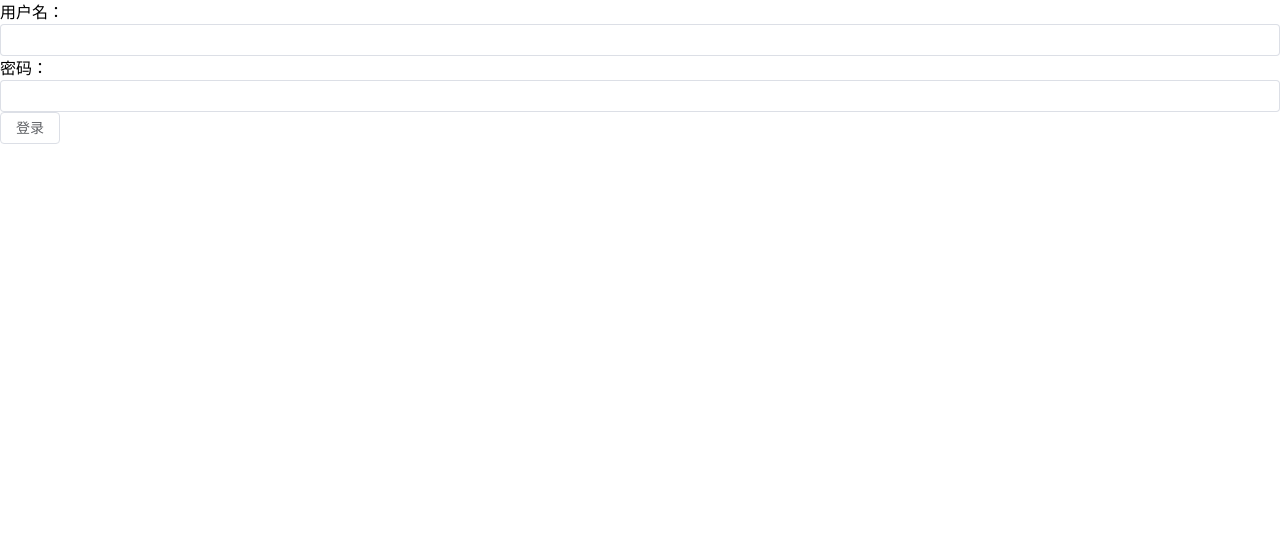
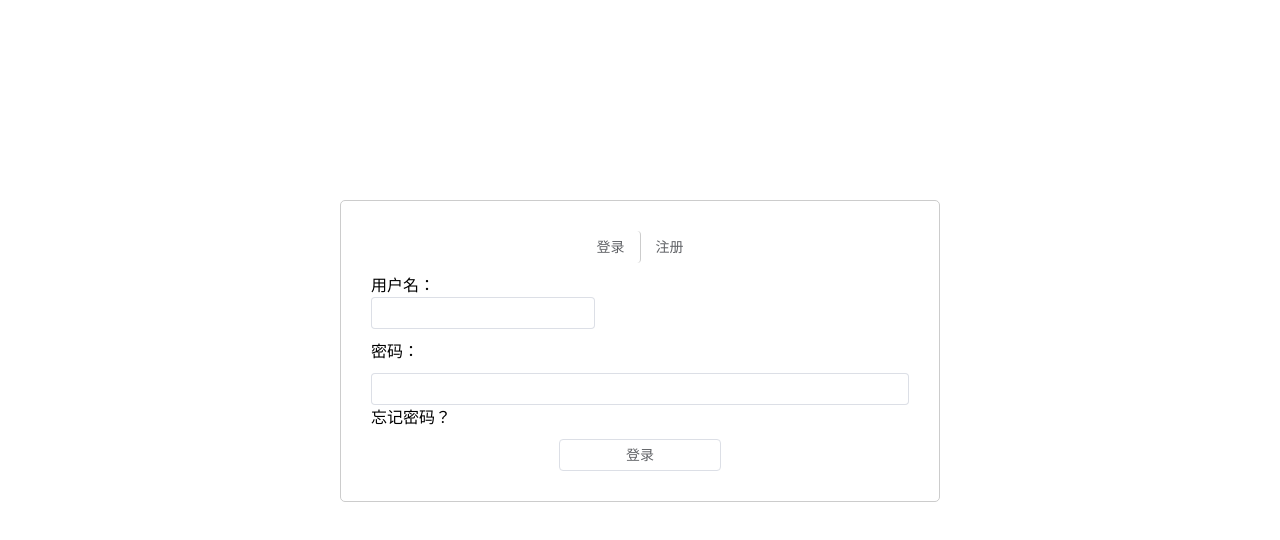
Before and after one commit to zzyyhh22lx/uapply-, a Vue app in the folder frontend/: page /#/login in a window 1280 px wide. Shown: the top 540 px of the page. Built offline with nearby package versions, Linux system fonts and the light colour scheme.

Commit message:
稍微写了一下登录界面

```diff
--- a/frontend/package.json
+++ b/frontend/package.json
@@ -22,5 +22,9 @@
     "vue": "^3.3.4",
     "vue-router": "^4.2.5",
     "vuex": "^4.1.0"
+  },
+  "devDependencies": {
+    "unplugin-auto-import": "^0.16.6",
+    "unplugin-vue-components": "^0.25.2"
   }
 }
--- a/frontend/src/views/login.vue
+++ b/frontend/src/views/login.vue
@@ -1,13 +1,28 @@
 <template>
-    <div>
-        用户名：<el-input v-model="form.username"/>
+    <div class="login-warpper">
+        <div class="login-box">
+            <div class="login-selector">
+                <el-button class="no-border" id="status-login">登录</el-button>
+                <el-button class="no-border" id="status-regist">注册</el-button>
+            </div>
+            <div class="login-name">
+                <p class="margin">用户名：</p>
+                <el-input v-model="form.username" class="margin inline"/>
+            </div>
+            <div class="login-psw">
+                <p class="margin">密码：</p>
+                <el-input  class="margin" v-model="form.password" type="password" show-password/>
+            </div>
+            <a href="" >忘记密码？</a>
+            <br>
+            <div class="login-submit__warpper">
+                <el-button @click="loginIn" class="login-submit margin">登录</el-button>
+            </div>
+        </div>
     </div>
-    <div>
-        密码：<el-input  v-model="form.password"/>
-    </div>
-    <el-button @click="loginIn">登录</el-button>
 </template>
-<script lang="ts" setup>
+<script setup>
+
 import { ElInput, ElButton } from 'element-plus';
 import { ref } from 'vue';
 import { useRouter } from 'vue-router';
@@ -30,4 +45,49 @@ const loginIn = () => {
     console.log(form.value, '登录成功');
     router.push('/home');
 }
+
 </script>
+
+<style scoped>
+.login-warpper{
+    display: flex;
+    justify-content: center;
+    align-items: center;
+}
+
+.login-box{
+    margin-top: 25vh;
+    padding: 30px;
+    width: 600px;
+    border: 1px solid #ccc;
+    border-radius: 5px;
+}
+
+
+.login-selector{
+    display: flex;
+    justify-content: center;
+}
+
+.login-submit__warpper{
+    display: flex;
+    justify-content: center;
+}
+
+.login-submit{
+    width: 30%;
+}
+
+#status-login{
+    border-right: solid 1px #ccc;
+}
+.no-border{
+    border: 0px;
+    margin: 0px;
+}
+
+.margin{
+    margin-top: 10px;
+}
+
+</style>
--- a/frontend/vite.config.ts
+++ b/frontend/vite.config.ts
@@ -1,9 +1,20 @@
-import { defineConfig } from 'vite';
-import { fileURLToPath } from "url";
+import { defineConfig } from 'vite'
+import { fileURLToPath } from "url"
+import AutoImport from 'unplugin-auto-import/vite'
+import Components from 'unplugin-vue-components/vite'
+import { ElementPlusResolver } from 'unplugin-vue-components/resolvers'
 import vue from '@vitejs/plugin-vue'
 
 export default defineConfig({
-    plugins:[vue()],
+    plugins:[
+      vue(),
+      AutoImport({
+        resolvers: [ElementPlusResolver()],
+      }),
+      Components({
+        resolvers: [ElementPlusResolver()],
+      }),
+    ],
     resolve: {
         alias: {
           "@": fileURLToPath(new URL("./src", import.meta.url)),
```
Also changed, not shown: frontend/auto-imports.d.ts (added, +9 -0 lines), frontend/components.d.ts (added, +13 -0 lines), 1 other file (tests, documents, lock files or other folders).
